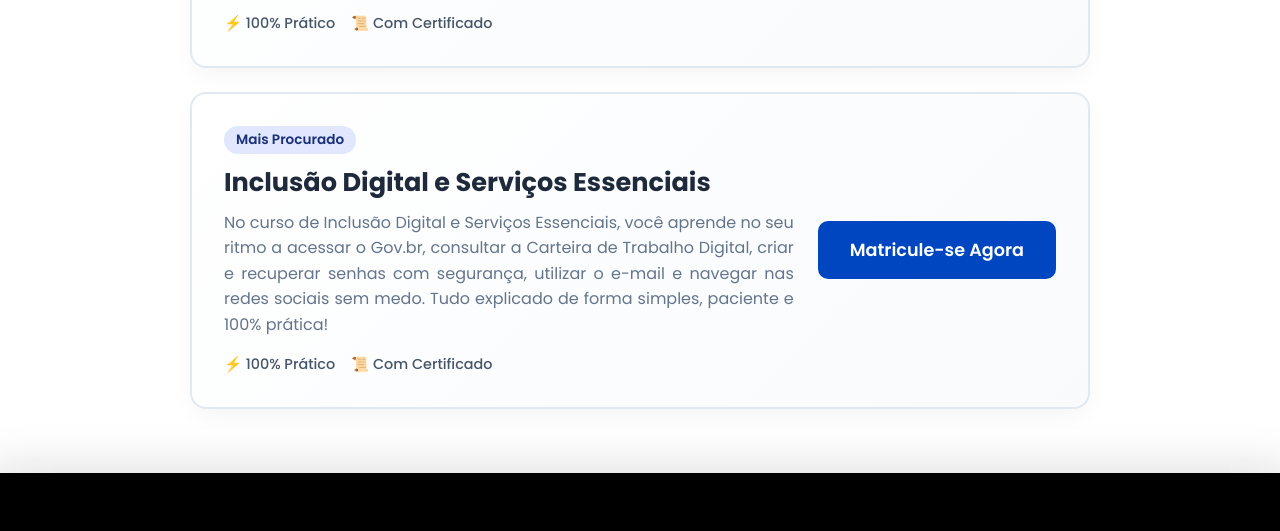
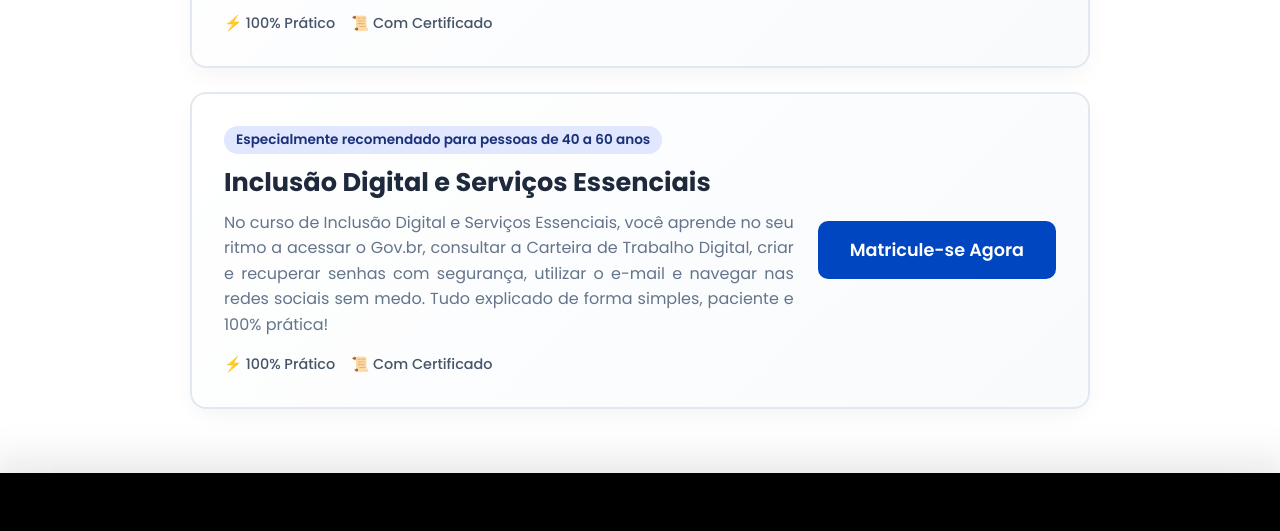
Before and after one commit to AntonyFernando3/MeuPerfil, a plain HTML site: page cursos.html in a window 1280 px wide. Shown: the part 1469-2000 px from the top of the page. Drawn offline with nearby package versions, Linux system fonts and the light colour scheme.

Commit message:
Update cursos.html

```diff
--- a/cursos.html
+++ b/cursos.html
@@ -173,7 +173,7 @@
 
         <div class="card-curso-destaque">
             <div class="card-conteudo">
-                <span class="badge-destaque">Mais Procurado</span>
+                <span class="badge-destaque">Especialmente recomendado para pessoas de 40 a 60 anos</span>
                 <h3 class="curso-titulo">Inclusão Digital e Serviços Essenciais</h3>
                 <p class="curso-descricao">
                     No curso de Inclusão Digital e Serviços Essenciais, você aprende no seu ritmo a
```
